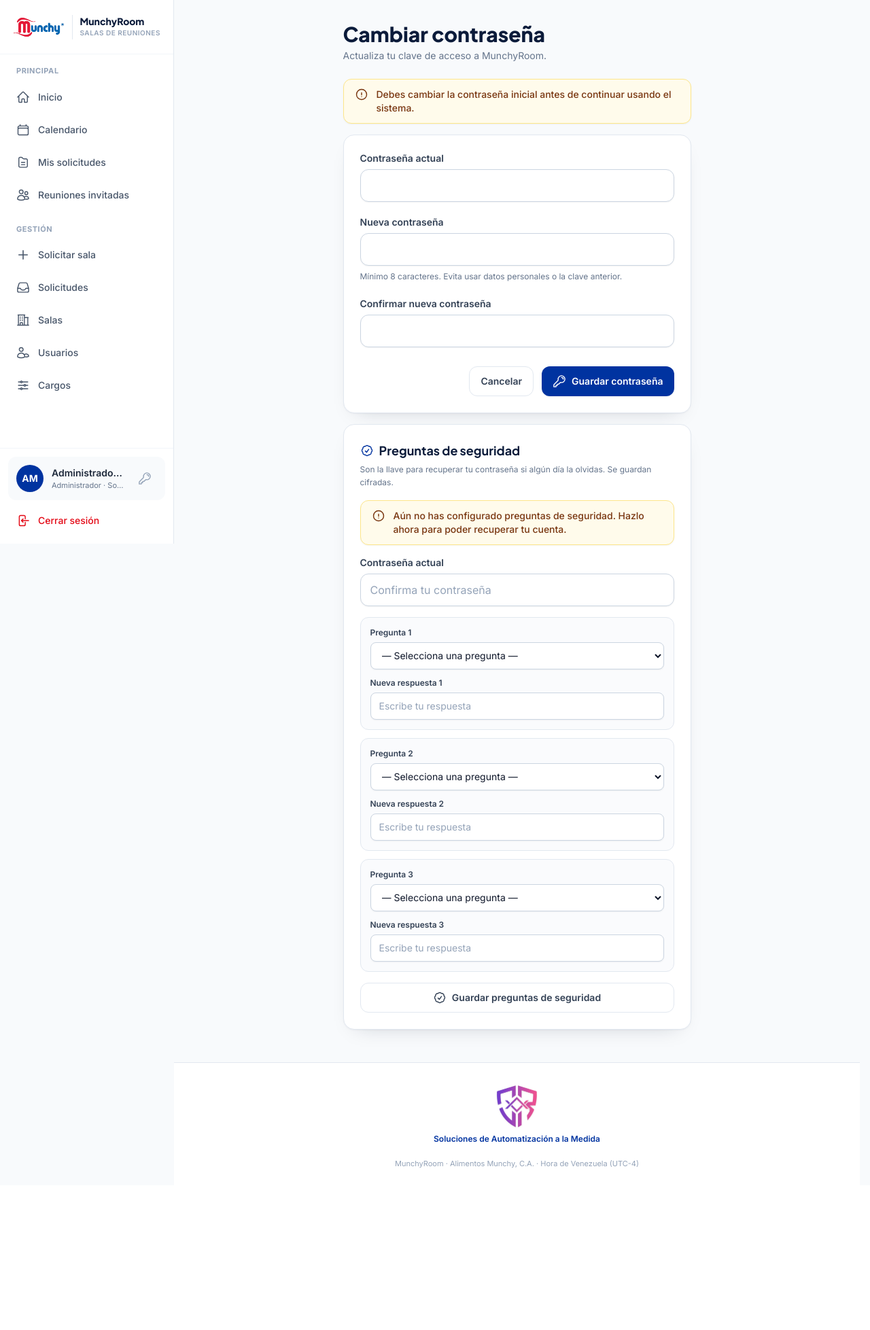
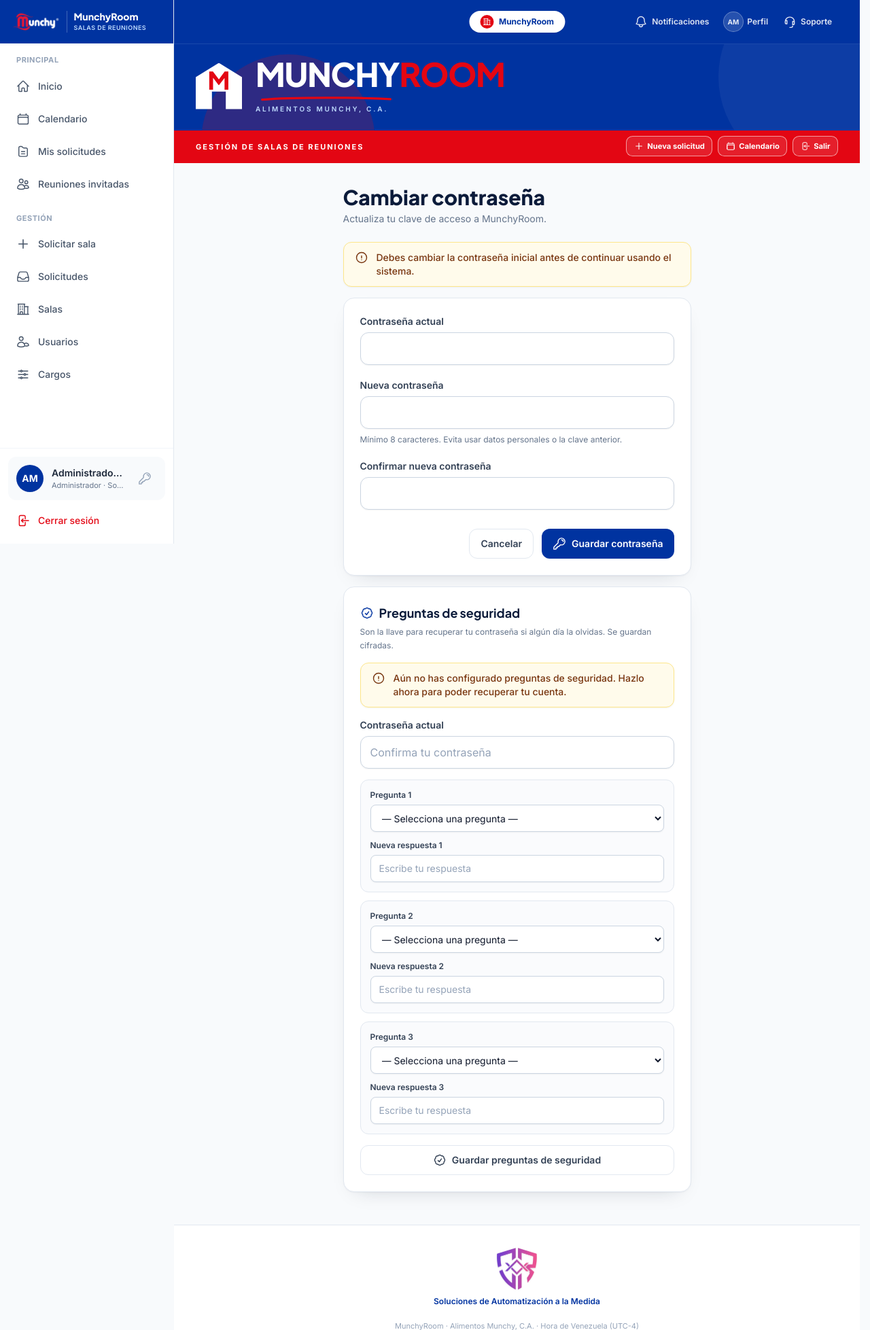
Before and after one commit to jeanrodriguez2008/MunchyRoom, a FastAPI app: page /auth/password in a window 1280 px wide. Shown: the top 1957 px of the page at 68% size. Before the commit the page ends 1719 px from the top, so only its background shows below. Run offline with FastAPI, Linux system fonts and the light colour scheme; the visitor is signed in with stand-in values (Sample User, id 1); some libraries are stand-ins or nearby versions.

Commit message:
Redisenar encabezado con barra azul, marca MUNCHYROOM y franja de acciones

```diff
--- a/app/static/css/app.css
+++ b/app/static/css/app.css
@@ -78,6 +78,70 @@ input[type="time"]::-webkit-date-and-time-value {
   }
 }
 
+/* ---------------------------------------------------------------------------
+   Encabezado principal (estilo MunchyRoom)
+   --------------------------------------------------------------------------- */
+.header-action {
+  display: inline-flex;
+  min-height: 38px;
+  align-items: center;
+  gap: 0.4rem;
+  border-radius: 0.75rem;
+  padding: 0.4rem 0.55rem;
+  font-size: 0.75rem;
+  font-weight: 600;
+  color: rgba(255, 255, 255, 0.88);
+  transition: background-color 0.15s ease, color 0.15s ease;
+}
+.header-action:hover {
+  background: rgba(255, 255, 255, 0.14);
+  color: #fff;
+}
+
+.header-strip-btn {
+  display: inline-flex;
+  align-items: center;
+  gap: 0.35rem;
+  white-space: nowrap;
+  border-radius: 0.6rem;
+  border: 1px solid rgba(255, 255, 255, 0.55);
+  background: rgba(255, 255, 255, 0.1);
+  padding: 0.35rem 0.65rem;
+  font-size: 0.7rem;
+  font-weight: 700;
+  color: #fff;
+  transition: background-color 0.15s ease, border-color 0.15s ease;
+}
+.header-strip-btn:hover {
+  background: rgba(255, 255, 255, 0.22);
+  border-color: #fff;
+}
+
+/* Casa corporativa del encabezado: silueta blanca con puerta recortada. */
+.munchy-emblem {
+  width: 4.25rem;
+  height: 4.25rem;
+  flex-shrink: 0;
+  background: #fff;
+  clip-path: polygon(
+    50% 0%,
+    100% 31%,
+    100% 100%,
+    65% 100%,
+    65% 62%,
+    35% 62%,
+    35% 100%,
+    0% 100%,
+    0% 31%
+  );
+}
+@media (max-width: 640px) {
+  .munchy-emblem {
+    width: 3.4rem;
+    height: 3.4rem;
+  }
+}
+
 /* Impresión del detalle de reunión. */
 @media print {
   aside,
--- a/app/static/sw.js
+++ b/app/static/sw.js
@@ -1,7 +1,7 @@
 /* MunchyRoom · Service Worker (PWA).
    Estrategia: network-first para navegación (nunca cachea HTML autenticado),
    cache-first para estáticos propios y fallback offline. */
-const CACHE_NAME = "munchyroom-v2";
+const CACHE_NAME = "munchyroom-v3";
 const OFFLINE_URL = "/offline";
 const PRECACHE = [
   "/static/css/app.css",
@@ -10,6 +10,7 @@ const PRECACHE = [
   "/static/icons/icon.svg",
   "/static/icons/icon-maskable.svg",
   "/static/img/logo.png",
+  "/static/img/logo-white.png",
   "/static/img/logoJR.png",
   "/manifest.webmanifest",
   OFFLINE_URL
--- a/app/templates/base.html
+++ b/app/templates/base.html
@@ -81,14 +81,14 @@
 <div class="min-h-screen lg:flex">
   <!-- Sidebar escritorio -->
   <aside class="fixed inset-y-0 left-0 z-30 hidden w-64 flex-col border-r border-slate-200 bg-white lg:flex">
-    <div class="flex h-20 items-center border-b border-slate-100 px-4">
+    <div class="flex h-16 items-center border-b border-white/10 bg-munchy-blue px-4 text-white">
       <a href="/" class="flex min-w-0 items-center gap-2.5" title="MunchyRoom · Inicio">
-        <img src="/static/img/logo.png" alt="Alimentos Munchy" width="81" height="36"
-             class="h-9 w-auto shrink-0">
-        <span class="h-9 w-px shrink-0 bg-slate-200"></span>
+        <img src="/static/img/logo-white.png" alt="Alimentos Munchy" width="81" height="36"
+             class="h-8 w-auto shrink-0">
+        <span class="h-8 w-px shrink-0 bg-white/25"></span>
         <span class="min-w-0">
-          <span class="block font-display text-sm font-extrabold leading-tight text-munchy-ink">MunchyRoom</span>
-          <span class="block text-[10px] font-semibold uppercase tracking-wider text-slate-400">Salas de reuniones</span>
+          <span class="block font-display text-sm font-extrabold leading-tight">MunchyRoom</span>
+          <span class="block text-[9px] font-semibold uppercase tracking-wider text-blue-200">Salas de reuniones</span>
         </span>
       </a>
     </div>
@@ -155,22 +155,7 @@
   </aside>
 
   <div class="flex min-h-screen flex-1 flex-col lg:pl-64">
-    <!-- Header móvil -->
-    <header class="sticky top-0 z-20 flex h-16 items-center justify-between border-b border-slate-200 bg-white/95 px-4 backdrop-blur lg:hidden">
-      <a href="/" class="flex items-center gap-2" title="MunchyRoom · Inicio">
-        <img src="/static/img/logo.png" alt="Alimentos Munchy" width="81" height="36"
-             class="h-9 w-auto">
-        <span class="font-display text-sm font-extrabold text-munchy-ink">MunchyRoom</span>
-      </a>
-      <div class="flex items-center gap-2">
-        <a href="/reservations/new" class="flex h-10 w-10 items-center justify-center rounded-full bg-munchy-blue text-white shadow-sm" title="Solicitar sala">
-          <svg class="h-5 w-5"><use href="#i-plus"></use></svg>
-        </a>
-        <button type="button" @click="more = true" class="flex h-10 w-10 items-center justify-center rounded-full border border-slate-200 text-slate-600" aria-label="Abrir menú">
-          <svg class="h-5 w-5"><use href="#i-menu"></use></svg>
-        </button>
-      </div>
-    </header>
+    {% include "partials/app_header.html" %}
 
     <main class="mx-auto w-full max-w-7xl flex-1 px-4 pb-28 pt-5 sm:px-6 lg:px-8 lg:pb-12 lg:pt-8">
       {% include "partials/flashes.html" %}
@@ -247,20 +232,7 @@
 </div>
 {% else %}
 <div class="flex min-h-screen flex-col bg-slate-50">
-  <!-- Encabezado público con el logo corporativo -->
-  <header class="sticky top-0 z-20 border-b border-slate-200 bg-white/95 backdrop-blur">
-    <div class="mx-auto flex h-16 w-full max-w-7xl items-center justify-between gap-3 px-4 sm:px-6 lg:px-8">
-      <a href="/" class="flex items-center gap-2.5" title="MunchyRoom · Inicio">
-        <img src="/static/img/logo.png" alt="Alimentos Munchy" width="81" height="36"
-             class="h-9 w-auto">
-        <span class="h-7 w-px bg-slate-200"></span>
-        <span class="font-display text-sm font-extrabold text-munchy-ink">MunchyRoom</span>
-      </a>
-      <span class="hidden text-[11px] font-semibold uppercase tracking-wider text-slate-400 sm:block">
-        Gestión de salas de reuniones
-      </span>
-    </div>
-  </header>
+  {% include "partials/public_header.html" %}
 
   {% if flashes %}
   <div class="mx-auto w-full max-w-7xl px-4 pt-4 sm:px-6 lg:px-8">
--- /dev/null
+++ b/app/templates/partials/app_header.html
@@ -0,0 +1,84 @@
+{# Encabezado principal para pantallas autenticadas.
+   Barra azul fija + marca MUNCHYROOM + franja roja de acciones. #}
+<header class="sticky top-0 z-30 border-b border-white/10 bg-munchy-blue text-white">
+  <div class="relative mx-auto flex h-16 max-w-7xl items-center justify-between gap-3 px-4 sm:px-6 lg:px-8">
+    <a href="/" class="flex shrink-0 items-center gap-2 lg:invisible" aria-label="MunchyRoom · Inicio">
+      <img src="/static/img/logo-white.png" alt="Alimentos Munchy"
+           width="89" height="40" class="h-8 w-auto sm:h-9">
+    </a>
+
+    <a href="/" title="Ir al inicio"
+       class="absolute left-1/2 hidden -translate-x-1/2 items-center gap-2 rounded-full bg-white px-4 py-1.5 text-xs font-bold text-munchy-blue shadow-sm transition hover:bg-blue-50 sm:inline-flex">
+      <span class="flex h-5 w-5 items-center justify-center rounded-full bg-munchy-red text-white">
+        <svg class="h-3 w-3"><use href="#i-building"></use></svg>
+      </span>
+      MunchyRoom
+    </a>
+
+    <div class="flex shrink-0 items-center gap-0.5 sm:gap-1">
+      <a href="/my-meetings" class="header-action" title="Notificaciones e invitaciones" aria-label="Notificaciones">
+        <svg class="h-5 w-5"><use href="#i-bell"></use></svg>
+        <span class="hidden lg:inline">Notificaciones</span>
+      </a>
+      <a href="/auth/password" class="header-action" title="Mi perfil">
+        <span class="flex h-7 w-7 items-center justify-center rounded-full bg-white/15 text-[10px] font-bold ring-1 ring-white/40">{{ user.initials }}</span>
+        <span class="hidden md:inline">Perfil</span>
+      </a>
+      <a href="https://jeanrodriguez.onrender.com" target="_blank" rel="noopener noreferrer"
+         class="header-action hidden md:inline-flex" title="Soporte técnico">
+        <svg class="h-5 w-5"><use href="#i-headset"></use></svg>
+        <span class="hidden lg:inline">Soporte</span>
+      </a>
+      <button type="button" @click="more = true" class="header-action lg:hidden" aria-label="Abrir menú">
+        <svg class="h-5 w-5"><use href="#i-menu"></use></svg>
+      </button>
+    </div>
+  </div>
+</header>
+
+<div class="no-print relative overflow-hidden bg-munchy-blue text-white">
+  <div class="pointer-events-none absolute -right-20 -top-24 h-72 w-72 rounded-full bg-white/5"></div>
+  <div class="pointer-events-none absolute -bottom-24 left-10 h-64 w-64 rounded-full bg-munchy-red/20"></div>
+
+  <!-- Marca principal -->
+  <div class="relative mx-auto flex max-w-7xl flex-col items-center gap-3 px-4 pb-5 pt-4 sm:flex-row sm:gap-5 sm:px-6 sm:pb-6 sm:pt-5 lg:px-8">
+    <div class="munchy-emblem relative" aria-hidden="true">
+      <span class="absolute left-1/2 top-[37%] -translate-x-1/2 -translate-y-1/2 font-display text-3xl font-extrabold leading-none text-munchy-red sm:text-4xl">M</span>
+    </div>
+    <div class="text-center sm:text-left">
+      <p class="font-display text-3xl font-extrabold uppercase leading-none tracking-tight sm:text-4xl lg:text-5xl">
+        <span class="text-white">Munchy</span><span class="text-munchy-red">Room</span>
+      </p>
+      <svg viewBox="0 0 240 10" class="mx-auto mt-2 h-2 w-40 text-munchy-red sm:mx-0 sm:w-52" fill="none" aria-hidden="true">
+        <path d="M2 7C58 2 181 3 238 6" stroke="currentColor" stroke-width="4" stroke-linecap="round"/>
+      </svg>
+      <p class="mt-1 text-[9px] font-semibold uppercase tracking-[0.28em] text-blue-200 sm:text-[10px]">
+        Alimentos Munchy, C.A.
+      </p>
+    </div>
+  </div>
+
+  <!-- Franja de acciones -->
+  <div class="relative bg-munchy-red">
+    <div class="mx-auto flex max-w-7xl flex-col items-center gap-2 px-4 py-2 sm:flex-row sm:justify-between sm:px-6 lg:px-8">
+      <p class="text-center text-[10px] font-bold uppercase tracking-[0.18em] text-white sm:text-left sm:text-[11px]">
+        Gestión de salas de reuniones
+      </p>
+      <div class="flex w-full min-w-0 max-w-full items-center justify-center gap-2 overflow-x-auto pb-0.5 sm:w-auto sm:justify-end">
+        {% if user.is_admin or user.has_role(Role.REQUESTER) %}
+        <a href="/reservations/new" class="header-strip-btn">
+          <svg class="h-3.5 w-3.5"><use href="#i-plus"></use></svg> Nueva solicitud
+        </a>
+        {% endif %}
+        <a href="/calendar" class="header-strip-btn">
+          <svg class="h-3.5 w-3.5"><use href="#i-calendar"></use></svg> Calendario
+        </a>
+        <form method="post" action="/auth/logout">
+          <button type="submit" class="header-strip-btn">
+            <svg class="h-3.5 w-3.5"><use href="#i-logout"></use></svg> Salir
+          </button>
+        </form>
+      </div>
+    </div>
+  </div>
+</div>
--- a/app/templates/partials/icons.html
+++ b/app/templates/partials/icons.html
@@ -18,6 +18,12 @@
     </symbol>
     <symbol id="i-user-cog" viewBox="0 0 24 24" fill="none" stroke="currentColor" stroke-width="1.7" stroke-linecap="round" stroke-linejoin="round">
       <path d="M15 19.128a9.38 9.38 0 002.625.372 9.337 9.337 0 004.121-.952 4.125 4.125 0 00-7.533-2.493M15 19.128v-.003c0-1.113-.285-2.16-.786-3.07M15 19.128v.106A12.318 12.318 0 018.624 21c-2.331 0-4.512-.645-6.374-1.766l-.001-.109a6.375 6.375 0 0111.964-3.07M12 6.375a3.375 3.375 0 11-6.75 0 3.375 3.375 0 016.75 0z"/>
+    </symbol>
+    <symbol id="i-bell" viewBox="0 0 24 24" fill="none" stroke="currentColor" stroke-width="1.7" stroke-linecap="round" stroke-linejoin="round">
+      <path d="M14.857 17.082a23.848 23.848 0 005.454-1.31A8.967 8.967 0 0118 9.75V9A6 6 0 006 9v.75a8.967 8.967 0 01-2.312 6.022c1.733.64 3.56 1.085 5.455 1.31m5.714 0a24.255 24.255 0 01-5.714 0m5.714 0a3 3 0 11-5.714 0"/>
+    </symbol>
+    <symbol id="i-headset" viewBox="0 0 24 24" fill="none" stroke="currentColor" stroke-width="1.7" stroke-linecap="round" stroke-linejoin="round">
+      <path d="M4 13.5v-1.75a8 8 0 1116 0v1.75M4 13.5a2.25 2.25 0 002.25 2.25h.75v-6h-.75A2.25 2.25 0 004 12v1.5zm16 0a2.25 2.25 0 00-2.25-2.25H17v6h.75A2.25 2.25 0 0020 15v-1.5zM17 19.5a2.5 2.5 0 01-2.5 2.5H12"/>
     </symbol>
     <symbol id="i-building" viewBox="0 0 24 24" fill="none" stroke="currentColor" stroke-width="1.7" stroke-linecap="round" stroke-linejoin="round">
       <path d="M2.25 21h19.5m-18-18v18m10.5-18v18m6-13.5V21M6.75 6.75h.75m-.75 3h.75m-.75 3h.75m3-6h.75m-.75 3h.75m-.75 3h.75M6.75 21v-3.375c0-.621.504-1.125 1.125-1.125h2.25c.621 0 1.125.504 1.125 1.125V21M3 3h12m-.75 4.5H21"/>
```
Also changed, not shown: app/templates/auth/login.html (+0 -10 lines), app/templates/partials/public_header.html (added, +21 -0 lines), README.md, app/static/img/logo-white.png (added).
